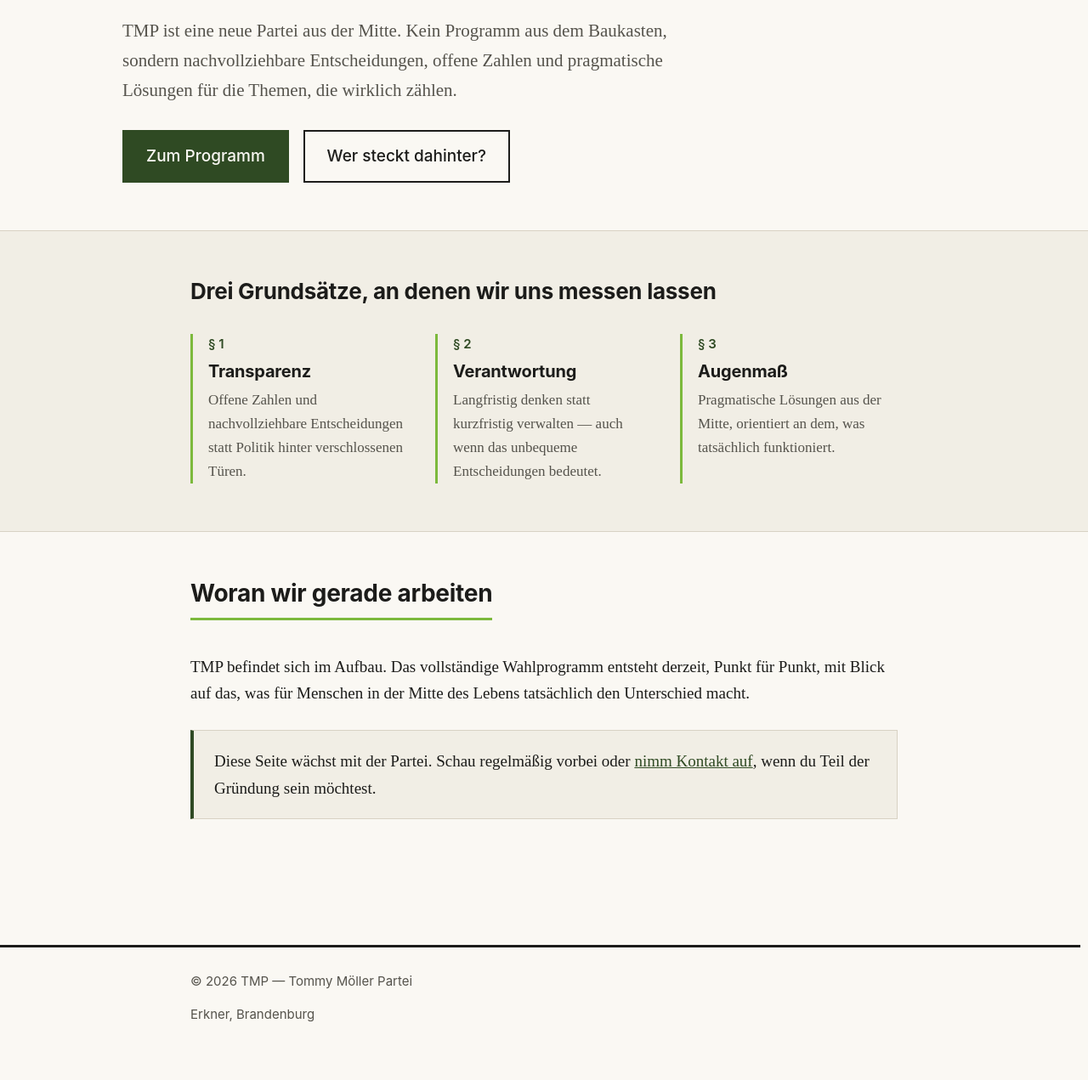
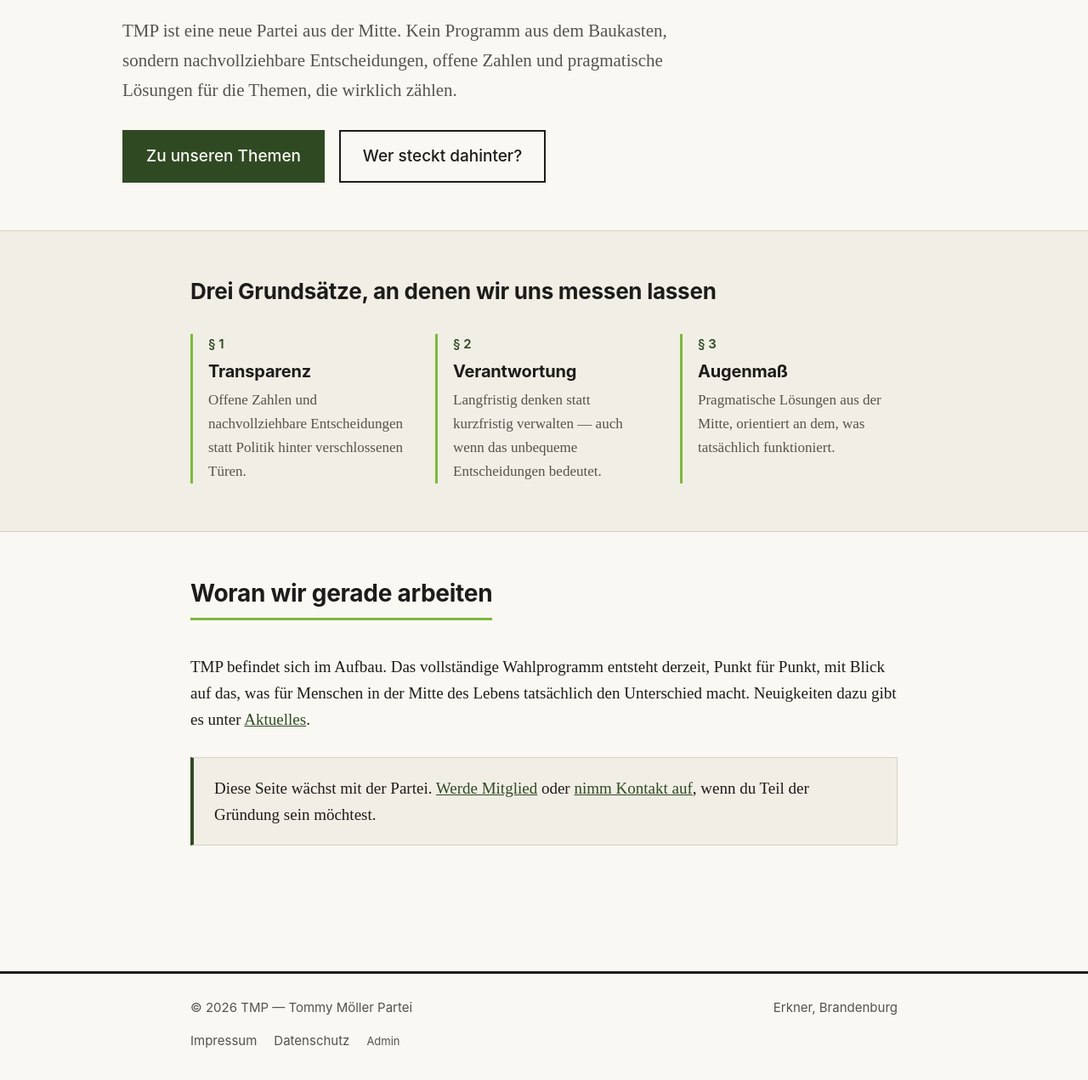
Before and after one commit to kamisamaamaterasu333-design/TMP, a plain HTML site: page index.html in a window 1280 px wide. Shown: the part 323-1594 px from the top of the page at 85% size. Before the commit the page ends 1569 px from the top, so only its background shows below. Drawn offline with Linux system fonts and the light colour scheme.

Commit message:
Update navigation and footer links in index.html

```diff
--- a/index.html
+++ b/index.html
@@ -16,7 +16,10 @@
       <ul>
         <li><a href="index.html" aria-current="page">Start</a></li>
         <li><a href="ueber-uns.html">Über uns</a></li>
-        <li><a href="programm.html">Programm</a></li>
+        <li><a href="themen.html">Themen</a></li>
+        <li><a href="aktuelles.html">Aktuelles</a></li>
+        <li><a href="shop.html">Shop</a></li>
+        <li><a href="mitglied-werden.html">Mitglied werden</a></li>
         <li><a href="kontakt.html">Kontakt</a></li>
       </ul>
     </nav>
@@ -28,7 +31,7 @@
     <p class="eyebrow">Neu in Brandenburg</p>
     <h1>Politik, die sich rechnet.</h1>
     <p class="lead">TMP ist eine neue Partei aus der Mitte. Kein Programm aus dem Baukasten, sondern nachvollziehbare Entscheidungen, offene Zahlen und pragmatische Lösungen für die Themen, die wirklich zählen.</p>
-    <a class="knopf" href="programm.html">Zum Programm</a>
+    <a class="knopf" href="themen.html">Zu unseren Themen</a>
     <a class="knopf leer" href="ueber-uns.html">Wer steckt dahinter?</a>
   </section>
 
@@ -57,17 +60,26 @@
 
   <section class="abschnitt">
     <h2>Woran wir gerade arbeiten</h2>
-    <p>TMP befindet sich im Aufbau. Das vollständige Wahlprogramm entsteht derzeit, Punkt für Punkt, mit Blick auf das, was für Menschen in der Mitte des Lebens tatsächlich den Unterschied macht.</p>
+    <p>TMP befindet sich im Aufbau. Das vollständige Wahlprogramm entsteht derzeit, Punkt für Punkt, mit Blick auf das, was für Menschen in der Mitte des Lebens tatsächlich den Unterschied macht. Neuigkeiten dazu gibt es unter <a href="aktuelles.html">Aktuelles</a>.</p>
     <div class="hinweisfeld">
-      <p>Diese Seite wächst mit der Partei. Schau regelmäßig vorbei oder <a href="kontakt.html">nimm Kontakt auf</a>, wenn du Teil der Gründung sein möchtest.</p>
+      <p>Diese Seite wächst mit der Partei. <a href="mitglied-werden.html">Werde Mitglied</a> oder <a href="kontakt.html">nimm Kontakt auf</a>, wenn du Teil der Gründung sein möchtest.</p>
     </div>
   </section>
 </main>
 
 <footer class="fuss">
   <div class="container">
-    <span>© 2026 TMP — Tommy Möller Partei</span>
-    <span>Erkner, Brandenburg</span>
+    <div class="fuss-zeile">
+      <span>© 2026 TMP — Tommy Möller Partei</span>
+      <span>Erkner, Brandenburg</span>
+    </div>
+    <nav aria-label="Rechtliches">
+      <ul>
+        <li><a href="impressum.html">Impressum</a></li>
+        <li><a href="datenschutz.html">Datenschutz</a></li>
+             <li class="fuss-admin-link"><a href="admin.html">Admin</a></li>
+      </ul>
+    </nav>
   </div>
 </footer>
 
```
